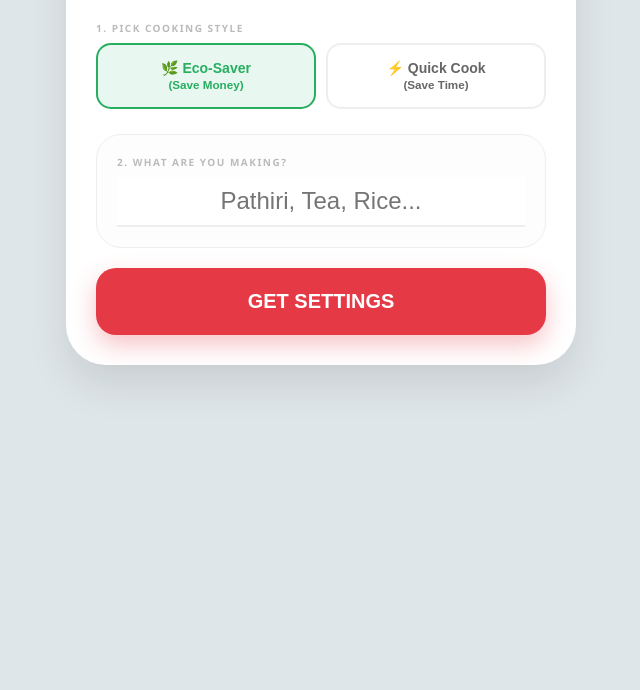
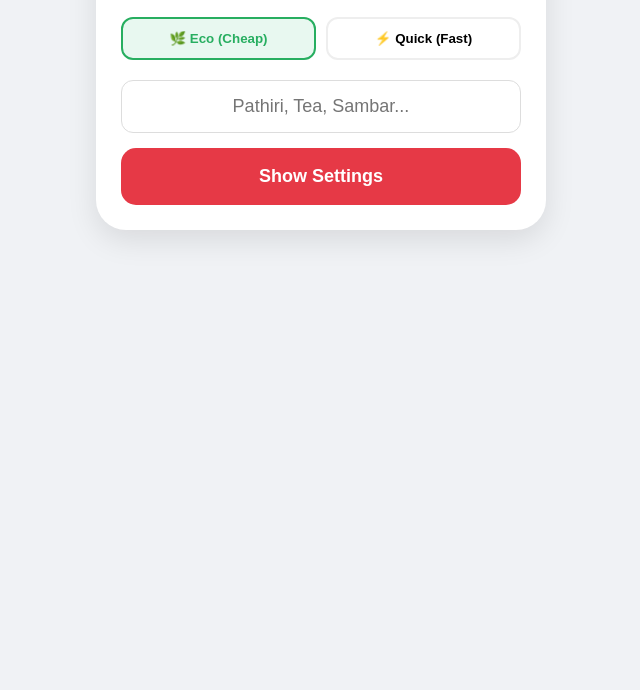
Before and after one commit to contactshanoosgalaxy-wq/Cookhelp, a plain HTML site: page index.html in a window 1280 px wide. Shown: the part 110-800 px from the top of the page, without its empty margins (319-959 px from the left). Drawn offline with Linux system fonts and the light colour scheme.

Commit message:
Update index.html

```diff
--- a/index.html
+++ b/index.html
@@ -3,164 +3,87 @@
 <head>
     <meta charset="UTF-8">
     <meta name="viewport" content="width=device-width, initial-scale=1.0, maximum-scale=1.0, user-scalable=no">
-    <title>Easy Cook Master - Mom's Pro Guide</title>
+    <title>Easy Cook Master - Fixed</title>
     <style>
-        :root {
-            --cooker-red: #e63946;
-            --eco-green: #27ae60;
-            --quick-blue: #0984e3;
-            --bg-glass: #f1f2f6;
-        }
-
-        body {
-            font-family: 'Segoe UI', system-ui, sans-serif;
-            background: #dfe6e9;
-            margin: 0; padding: 20px;
-            display: flex; justify-content: center;
-        }
-
-        .app-container {
-            max-width: 450px; width: 100%;
-            background: white; border-radius: 40px;
-            padding: 30px; box-shadow: 0 20px 40px rgba(0,0,0,0.1);
-        }
-
-        h1 { color: var(--cooker-red); font-size: 28px; margin: 0; text-align: center; letter-spacing: -1px; }
-        .subtitle { font-size: 13px; color: #999; margin-bottom: 25px; text-align: center; }
-
-        /* Style Selector Buttons */
-        .style-picker {
-            display: flex; gap: 10px; margin-bottom: 25px;
-        }
-
-        .style-btn {
-            flex: 1; padding: 15px; border-radius: 15px; border: 2px solid #eee;
-            background: white; cursor: pointer; font-weight: 700; transition: 0.3s;
-            font-size: 14px; color: #666;
-        }
-
-        .style-btn.active-eco { border-color: var(--eco-green); background: #e8f8f0; color: var(--eco-green); }
-        .style-btn.active-quick { border-color: var(--quick-blue); background: #eaf4ff; color: var(--quick-blue); }
-
-        .input-card { background: #fdfdfd; border: 1px solid #eee; padding: 20px; border-radius: 25px; margin-bottom: 20px; }
-        label { font-size: 10px; font-weight: 800; color: #bbb; text-transform: uppercase; letter-spacing: 1.5px; display: block; margin-bottom: 8px; }
-        input { width: 100%; border: none; border-bottom: 2px solid #eee; font-size: 24px; padding: 10px 0; outline: none; text-align: center; }
-
-        .main-btn { background: var(--cooker-red); color: white; border: none; padding: 22px; width: 100%; border-radius: 20px; font-size: 20px; font-weight: 800; cursor: pointer; box-shadow: 0 10px 25px rgba(230, 57, 70, 0.3); }
-
-        #result { display: none; margin-top: 30px; animation: slideUp 0.4s ease-out; }
-        @keyframes slideUp { from { opacity: 0; transform: translateY(20px); } to { opacity: 1; transform: translateY(0); } }
-
-        .result-box { padding: 25px; border-radius: 25px; background: white; box-shadow: 0 5px 20px rgba(0,0,0,0.05); position: relative; overflow: hidden; }
-        .mode-header { font-size: 30px; font-weight: 900; margin-bottom: 15px; }
-
-        .stat-row { display: flex; justify-content: space-between; margin-bottom: 10px; padding: 10px 0; border-bottom: 1px solid #f0f0f0; }
-        .stat-label { color: #888; font-weight: 600; font-size: 14px; }
-        .stat-value { color: #333; font-weight: 800; font-size: 18px; }
-
-        .cost-strip { background: #fff9e6; color: #856404; padding: 12px; border-radius: 12px; font-weight: 700; text-align: center; margin-top: 15px; border: 1px dashed #ffeeba; }
-        .tip-text { font-size: 13px; color: #7f8c8d; line-height: 1.5; margin-top: 15px; font-style: italic; }
+        :root { --red: #e63946; --green: #27ae60; --blue: #0984e3; }
+        body { font-family: sans-serif; background: #f0f2f5; padding: 20px; display: flex; justify-content: center; }
+        .app { max-width: 400px; width: 100%; background: white; border-radius: 30px; padding: 25px; box-shadow: 0 10px 30px rgba(0,0,0,0.1); }
+        h1 { color: var(--red); text-align: center; margin: 0; font-size: 24px; }
+        .picker { display: flex; gap: 10px; margin: 20px 0; }
+        .btn-s { flex: 1; padding: 12px; border-radius: 12px; border: 2px solid #eee; background: white; font-weight: bold; cursor: pointer; }
+        .active-eco { border-color: var(--green); color: var(--green); background: #e8f8f0; }
+        .active-quick { border-color: var(--blue); color: var(--blue); background: #eaf4ff; }
+        input { width: 100%; padding: 15px; border: 1px solid #ddd; border-radius: 12px; font-size: 18px; box-sizing: border-box; text-align: center; }
+        .go-btn { width: 100%; background: var(--red); color: white; border: none; padding: 18px; border-radius: 15px; font-size: 18px; font-weight: bold; margin-top: 15px; cursor: pointer; }
+        #res { display: none; margin-top: 20px; padding: 20px; border-radius: 20px; background: #fff; border: 2px solid #eee; }
+        .price { background: #fff9e6; padding: 10px; border-radius: 10px; font-weight: bold; color: #856404; text-align: center; margin-top: 10px; }
     </style>
 </head>
 <body>
 
-<div class="app-container">
-    <h1>Easy Cook Master</h1>
-    <div class="subtitle">Personal Assistant for Mom & Shanu</div>
+<div class="app">
+    <h1>Easy Cook Pro</h1>
+    <p style="text-align:center; color:#888; font-size:12px;">Mom's Kitchen Assistant</p>
 
-    <label>1. Pick Cooking Style</label>
-    <div class="style-picker">
-        <button id="ecoBtn" class="style-btn active-eco" onclick="setStyle('eco')">🌿 Eco-Saver<br><small>(Save Money)</small></button>
-        <button id="quickBtn" class="style-btn" onclick="setStyle('quick')">⚡ Quick Cook<br><small>(Save Time)</small></button>
+    <div class="picker">
+        <button id="eB" class="btn-s active-eco" onclick="set('eco')">🌿 Eco (Cheap)</button>
+        <button id="qB" class="btn-s" onclick="set('quick')">⚡ Quick (Fast)</button>
     </div>
 
-    <div class="input-card">
-        <label>2. What are you making?</label>
-        <input type="text" id="dishInput" placeholder="Pathiri, Tea, Rice..." autocomplete="off">
-    </div>
+    <input type="text" id="dish" placeholder="Pathiri, Tea, Sambar...">
+    <button class="go-btn" onclick="cook()">Show Settings</button>
 
-    <button class="main-btn" onclick="generateGuide()">GET SETTINGS</button>
-
-    <div id="result">
-        <div class="result-box" id="resBox">
-            <div class="mode-header" id="outMode">🍲 Braise</div>
-
-            <div class="stat-row">
-                <span class="stat-label">⏱️ Cooking Time</span>
-                <span class="stat-value" id="outTime">25 Mins</span>
-            </div>
-            <div class="stat-row">
-                <span class="stat-label">🔌 Set Power To</span>
-                <span class="stat-value" id="outPower">800W</span>
-            </div>
-
-            <div class="cost-strip" id="outCost">Cost: ₹0.72</div>
-
-            <p class="tip-text" id="outTip">This mode uses less electricity by cooking slowly.</p>
+    <div id="res">
+        <div id="m" style="font-size:22px; font-weight:bold; margin-bottom:10px;">Mode</div>
+        <div style="display:flex; justify-content:space-between; margin-bottom:5px;">
+            <span>Time: <b id="t">0</b></span>
+            <span>Power: <b id="p">0</b></span>
         </div>
+        <div class="price" id="c">Cost: ₹0.00</div>
+        <p id="tip" style="font-size:13px; color:#666; margin-top:10px; font-style:italic;"></p>
     </div>
 </div>
 
 <script>
-    let currentStyle = 'eco';
-
-    function setStyle(style) {
-        currentStyle = style;
-        document.getElementById('ecoBtn').className = 'style-btn' + (style === 'eco' ? ' active-eco' : '');
-        document.getElementById('quickBtn').className = 'style-btn' + (style === 'quick' ? ' active-quick' : '');
+    let s = 'eco';
+    function set(x) {
+        s = x;
+        document.getElementById('eB').className = 'btn-s' + (x==='eco'?' active-eco':'');
+        document.getElementById('qB').className = 'btn-s' + (x==='quick'?' active-quick':'');
     }
 
-    function generateGuide() {
-        const dish = document.getElementById('dishInput').value.toLowerCase().trim();
-        const display = document.getElementById('result');
-        if(!dish) return;
+    function cook() {
+        const d = document.getElementById('dish').value.toLowerCase();
+        const res = document.getElementById('res');
+        if(!d) return; res.style.display = 'block';
 
-        display.style.display = 'block';
+        let mode = "Hot-Pot", w = 1000, m = 10, tip = "Watch carefully!";
 
-        let mode = "🥘 Hot-Pot";
-        let watts = 1000;
-        let mins = 10;
-        let tip = "Standard setting. Keep an eye on it!";
-        let accent = "#2d3436";
-
-        // Logic Brain
-        if (dish.includes('pathiri') || dish.includes('chappathi') || dish.includes('dosa') || dish.includes('appam')) {
-            mode = "🍳 Fry / Quick Fry";
-            if(currentStyle === 'eco') { watts = 1200; mins = 18; tip = "Pre-heat on 1600W for 1 min, then cook on 1200W to save current."; }
-            else { watts = 1800; mins = 10; tip = "Fast and hot! Stay near the stove."; }
-            accent = "#e67e22";
+        // FIXED LOGIC
+        if (d.includes('pathiri') || d.includes('chappathi') || d.includes('dosa')) {
+            mode = "Fry / Quick Fry";
+            if(s === 'eco') { w = 800; m = 12; tip = "Slower heat, but saves the most money."; }
+            else { w = 1800; m = 5; tip = "Very fast! Don't let it burn."; }
         }
-        else if (dish.includes('rice') || dish.includes('curry') || dish.includes('sambar') || dish.includes('dal') || dish.includes('puttu')) {
-            mode = "🍲 Braise / Slow Fire";
-            if(currentStyle === 'eco') { watts = 800; mins = 30; tip = "The most economical way to cook heavy dishes."; }
-            else { watts = 1400; mins = 15; tip = "Boils faster, but uses more units per minute."; }
-            accent = "#27ae60";
+        else if (d.includes('rice') || d.includes('curry') || d.includes('sambar') || d.includes('dal')) {
+            mode = "Braise / Slow Fire";
+            if(s === 'eco') { w = 500; m = 35; tip = "The ultimate money-saving mode."; }
+            else { w = 1400; m = 18; tip = "Cooks fast but uses more units."; }
         }
-        else if (dish.includes('tea') || dish.includes('milk') || dish.includes('water')) {
-            mode = "🍵 Hot-Pot";
-            if(currentStyle === 'eco') { watts = 1000; mins = 8; tip = "Medium heat is safer for milk."; }
-            else { watts = 1600; mins = 4; tip = "Super fast! Don't let it overflow."; }
-            accent = "#0984e3";
-        }
-        else if (!["food","eat","meat","veg","fry","boil","cook","rice","tea","milk","curry","dal","sambar","pathiri","chappathi","egg","fish","soup","puttu","appam","dosa"].some(el => dish.includes(el))) {
-            mode = "❌ Not Food";
-            watts = 0; mins = 0; tip = "Shanu, don't try to cook a " + dish + "!";
-            accent = "#000";
+        else if (d.includes('tea') || d.includes('milk')) {
+            mode = "Hot-Pot";
+            if(s === 'eco') { w = 800; m = 8; tip = "Safer for milk, won't spill easily."; }
+            else { w = 1600; m = 3; tip = "Boils in a flash!"; }
         }
 
-        // Cost Calculation (₹6 per unit)
-        let units = (watts * (mins / 60)) / 1000;
-        let cost = units * 6;
+        // Final Price Calculation (₹6 per unit)
+        let cost = (w * (m / 60) / 1000) * 6;
 
-        // UI Updates
-        document.getElementById('outMode').innerText = mode;
-        document.getElementById('outTime').innerText = mins + " Mins";
-        document.getElementById('outPower').innerText = (watts > 0 ? watts + "W" : "OFF");
-        document.getElementById('outCost').innerText = "Estimated Cost: ₹" + cost.toFixed(2);
-        document.getElementById('outTip').innerText = tip;
-        document.getElementById('resBox').style.borderTop = "8px solid " + accent;
-
-        window.scrollTo({ top: document.body.scrollHeight, behavior: 'smooth' });
+        document.getElementById('m').innerText = "🍲 " + mode;
+        document.getElementById('t').innerText = m + " mins";
+        document.getElementById('p').innerText = w + "W";
+        document.getElementById('c').innerText = "Estimated Cost: ₹" + cost.toFixed(2);
+        document.getElementById('tip').innerText = tip;
     }
 </script>
 
```
